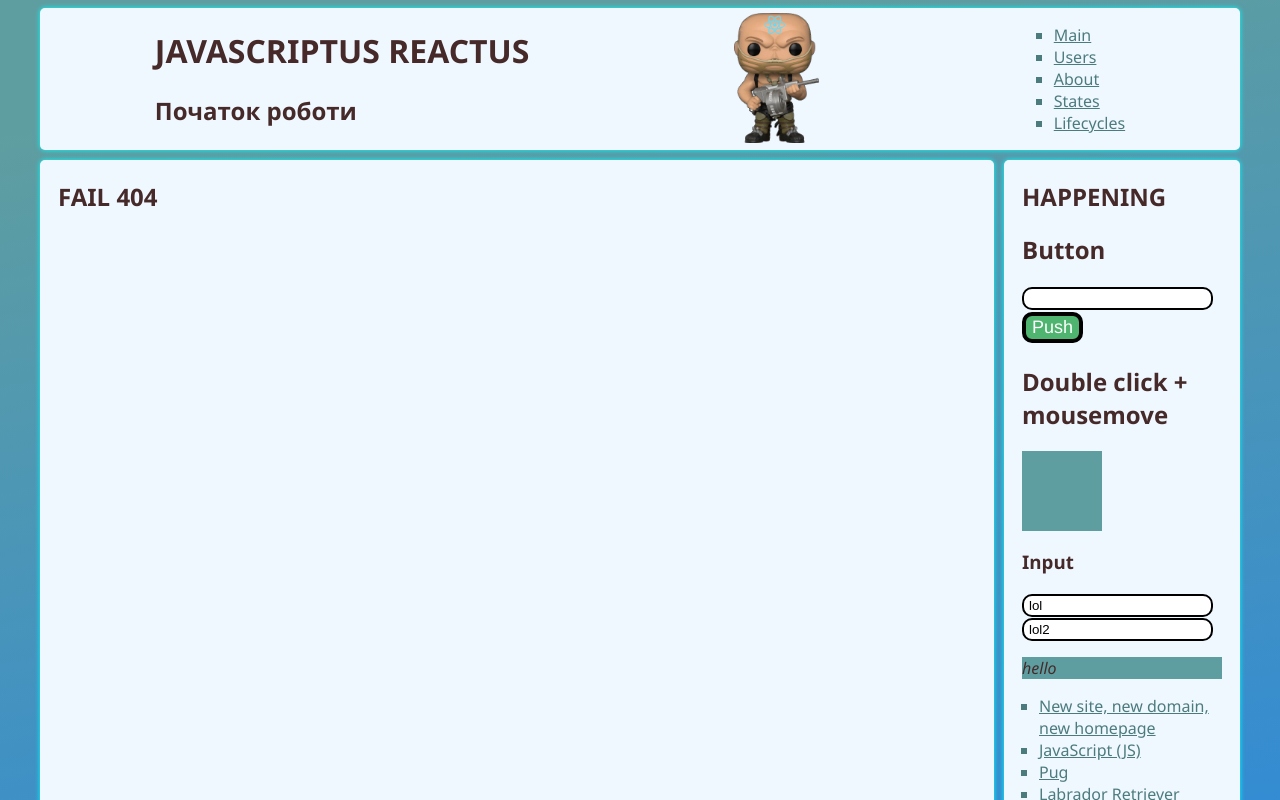
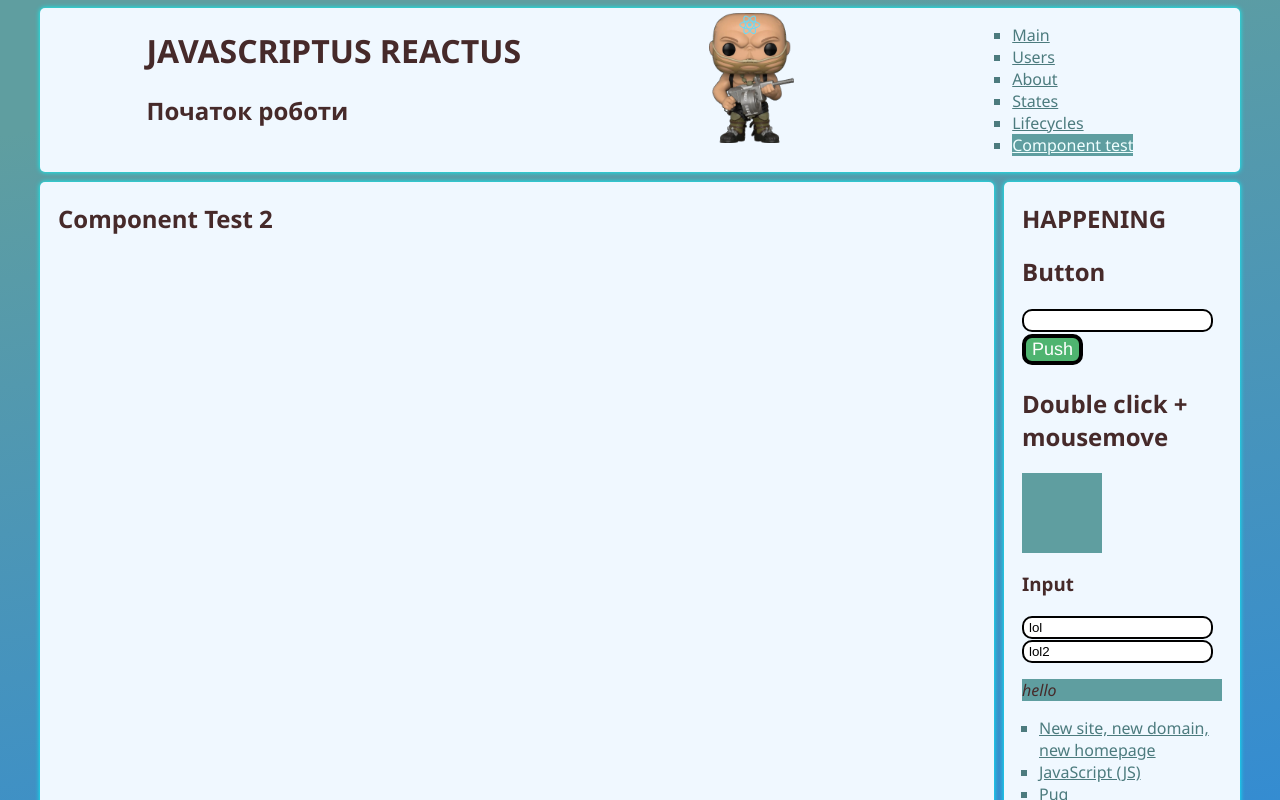
Before and after one commit to tztaras/app, a React (Create React App) app: page /component-test in a window 1280 px wide. Shown: the top 800 px of the page. Built offline with nearby package versions, Linux system fonts and the light colour scheme.

Commit message:
component test

```diff
--- a/src/App/App.js
+++ b/src/App/App.js
@@ -9,6 +9,7 @@ import Error from '../Error/Error';
 // import Comp1 from '../Comp/Comp1';
 import States from '../Comp/States';
 import Lifecycle from '../Lifecycles/Lifecycle';
+import Test2 from '../ComponentTest/ComponentTest';
 import './App.css';
 
 
@@ -33,6 +34,8 @@ function App() {
                                     <Route  path="/users/:userName" element={<UsersID/>}/>
                                     <Route  path="/states" element={<States/>}/>
                                     <Route path="/lifecycles" element={<Lifecycle arg={777} />}/>
+                                    <Route path="/component-test" element={<Test2 arg={777} />}/>
+
                                     <Route path="*" element={<Error/>}/>
 
 
@@ -42,7 +45,7 @@ function App() {
                     <Footer/>
 
             </Router>
-                    {/* <Lifecycle arg={777} /> */}
+            {/* <Test2 /> */}
 
 
 
--- /dev/null
+++ b/src/ComponentTest/ComponentTest.js
@@ -0,0 +1,19 @@
+
+import React from "react";
+
+
+function Test2() {
+    console.log('render 1')
+    return (
+        <div className="compoTest">
+            {console.log('render 2')}
+                <section>
+                    <h1>Component Test 2</h1>
+                    {/* <div><button onClick={this.buttonHandler}>CLICK</button></div>
+                    <div>{this.state.s1}</div> */}
+                </section>
+        </div>
+    )
+}
+
+export default Test2;
--- a/src/Header/Header.js
+++ b/src/Header/Header.js
@@ -34,6 +34,7 @@ function Header() {
                         <li><NavLink to='/about'>About</NavLink></li>
                         <li><NavLink to='/states'>States</NavLink></li>
                         <li><NavLink to='/lifecycles'>Lifecycles</NavLink></li>
+                        <li><NavLink to='/component-test'>Component test</NavLink></li>
                     </ul>
                 </nav>
 
--- a/src/Lifecycles/Lifecycle.js
+++ b/src/Lifecycles/Lifecycle.js
@@ -1,5 +1,6 @@
 import React from "react";
 import '../Lifecycles/Lifecycles.css';
+
 
 class Lifecycle extends React.Component {
 
@@ -25,18 +26,29 @@ class Lifecycle extends React.Component {
 
     static getDerivedStateFromProps(props, state) {
         console.log('get derived state');
-        // return null
-        return ({'s1':props.arg})
+        return null
+        // return ({'s1':props.arg})
+    }
+
+    componentDidMount() {
+        console.log('component did mount');
+    }
+
+    componentDidUpdate() {
+        console.log('component did update');
     }
 
     render() {
         console.log('render 1');
+
+
         return (
             <div className='lifecycles'>
 
                 {console.log('render 2')}
                 <section>
                     <h1>Lifecycles</h1>
+
                     <div><button onClick={this.buttonHandler}>CLICK</button></div>
                     <div>{this.state.s1}</div>
                 </section>
--- a/src/Lifecycles/Lifecycles.css
+++ b/src/Lifecycles/Lifecycles.css
@@ -1,4 +1,5 @@
-.lifecycles {
+.lifecycles,
+.compoTest {
     grid-area: m;
     background-color: bisque;
     border-radius: 5px;
--- a/src/Main/Main.js
+++ b/src/Main/Main.js
@@ -1,6 +1,9 @@
 import './Main.css';
 import articles from '../data/articles.json';
 console.log(articles);
+
+
+
 function Main() {
 
     let q = 3;
```
